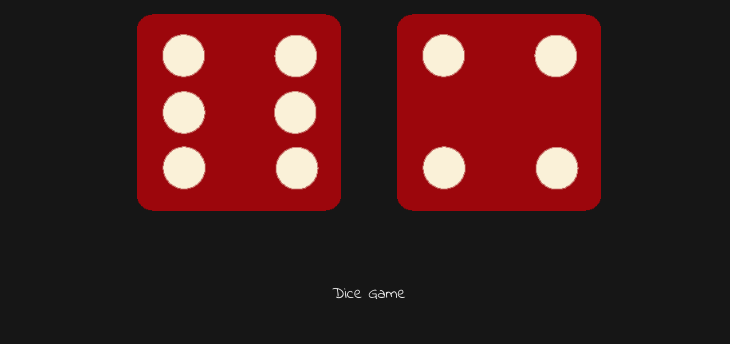
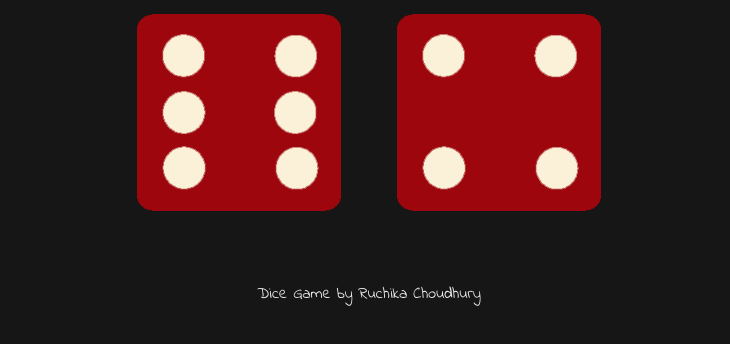
Before and after one commit to choudhuryruchi/Dicegame-, a plain HTML site: page index.html in a window 1280 px wide. Shown: the part 272-616 px from the top of the page, without its empty margins (271-1001 px from the left). Drawn offline with Linux system fonts and the light colour scheme.

Commit message:
Update index.html

```diff
--- a/index.html
+++ b/index.html
@@ -28,5 +28,5 @@
     <script src="dice.js" charset="utf-8"></script>
     </body>
     <footer>
-      Dice Game
+      Dice Game by Ruchika Choudhury
       </footer>
```
